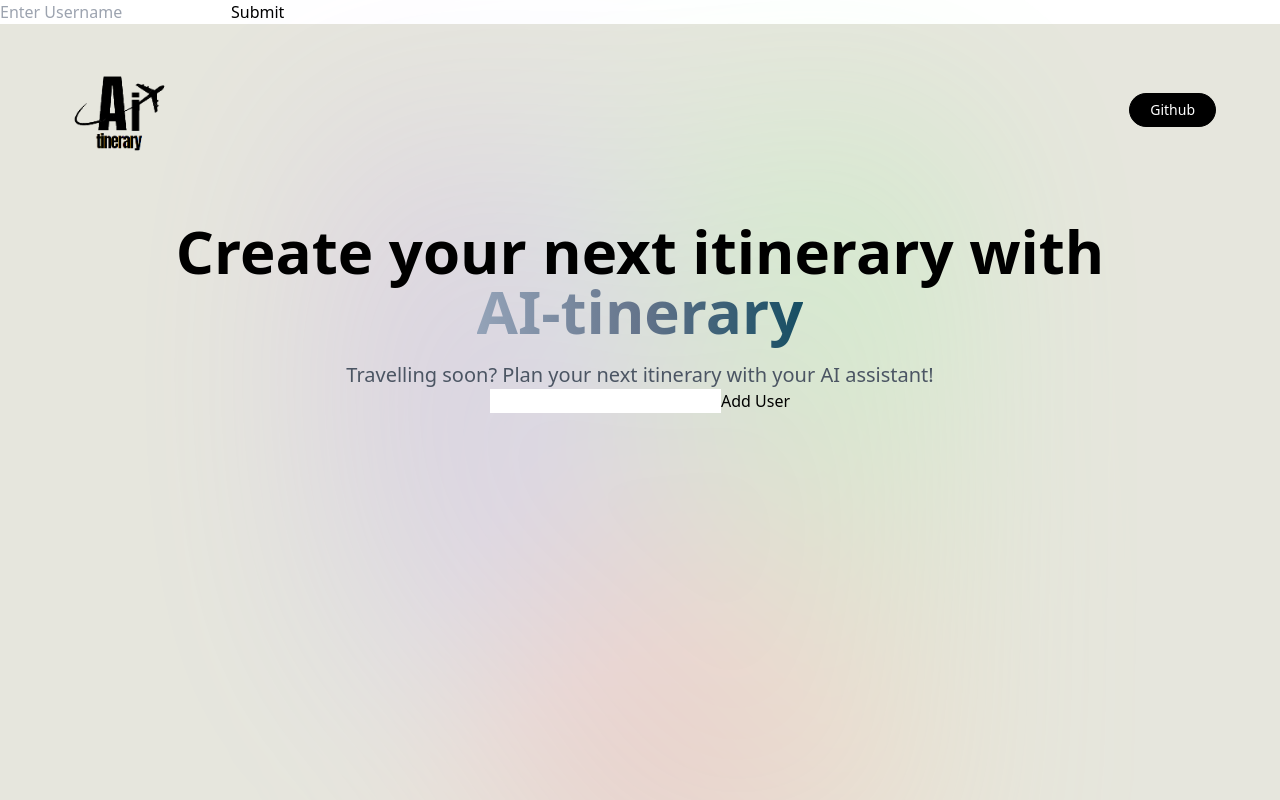
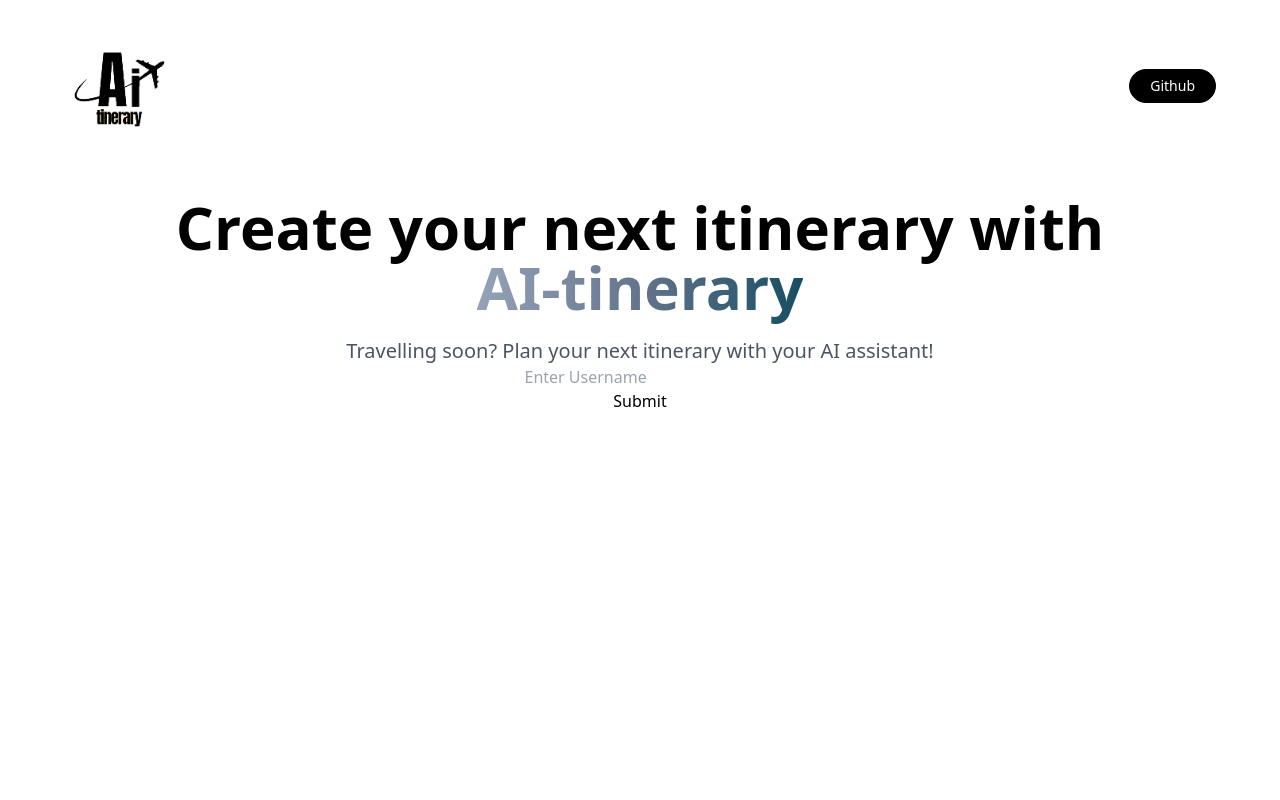
Before and after one commit to mohraielm/wafflehacks, a React (Vite) app: page / in a window 1280 px wide. Built offline with nearby package versions, Linux system fonts and the light colour scheme; a web font is replaced by a local one.

Commit message:
fixed input/submit btn slayy + gradient not slay

```diff
--- a/src/App.jsx
+++ b/src/App.jsx
@@ -46,7 +46,7 @@ const App = () => {
   return (
 
     <main>
-        <input
+        {/* <input
     type="text"
     name="username"
     placeholder="Enter Username"
@@ -64,7 +64,7 @@ Submit
         <div className="gradient" />
       </div>
       <div style={{zIndex:200}}>
-      </div>
+      </div> */}
     <div>
     {/* need a state variable for input
     need an input that has an onChange event handler
@@ -75,7 +75,15 @@ the onchange event handler updates the state variable
       <div className="app">
         <Hero />
         <Demo />
-        <UserList />
+        {/* <UserList /> */}
+        <div></div>
+        <input type="text" name="username" placeholder="Enter Username" value={userName} onChange={handleInputChange}/>
+        <button type="button" onClick={handleSubmit}> Submit</button>
+        <header>{logid}</header>
+        <h1>{text}</h1>
+      {/* <div className="main">
+        <div className="gradient" /> // gradient covers the whole frontend page
+      </div> */}
       </div>
     </main>
   );
```
